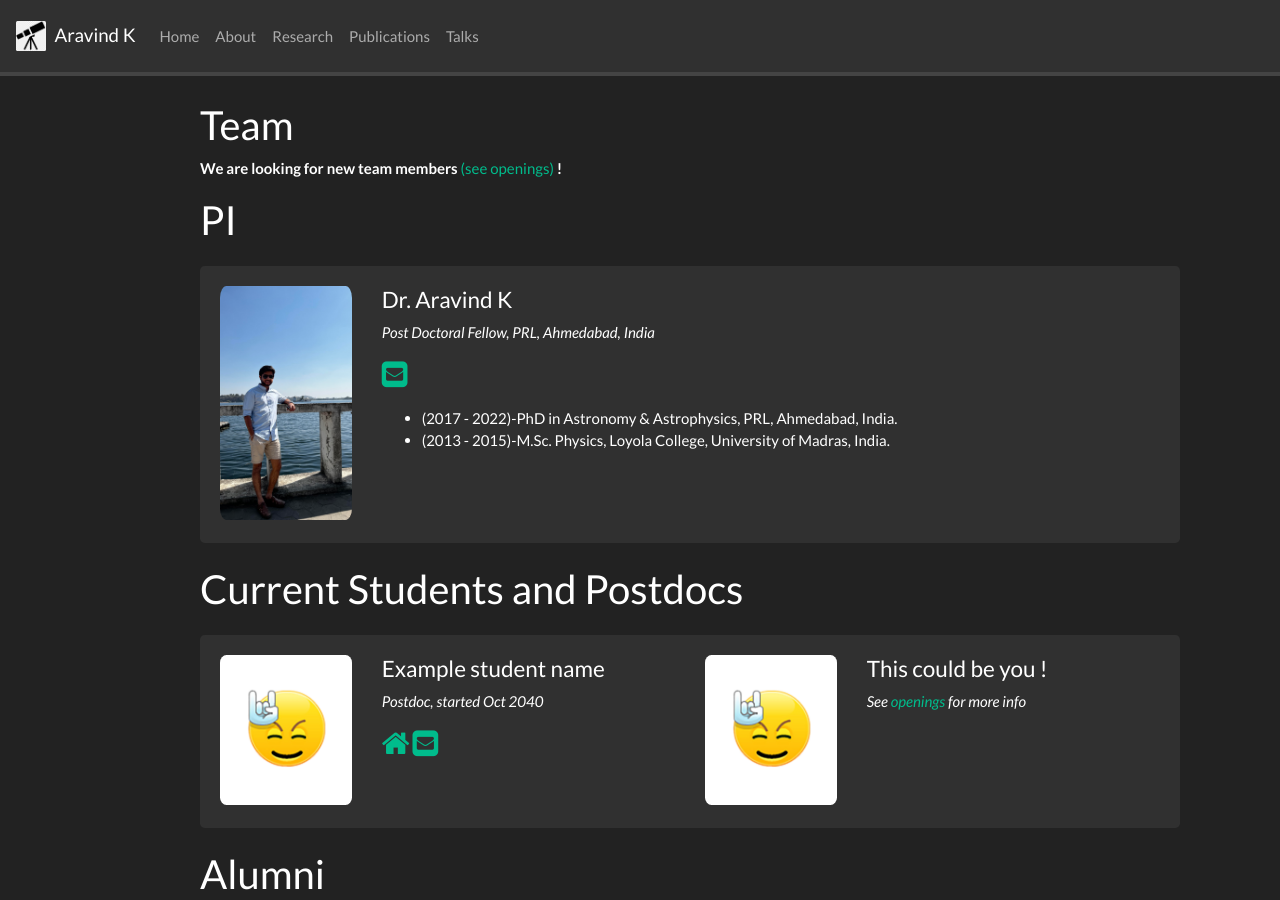
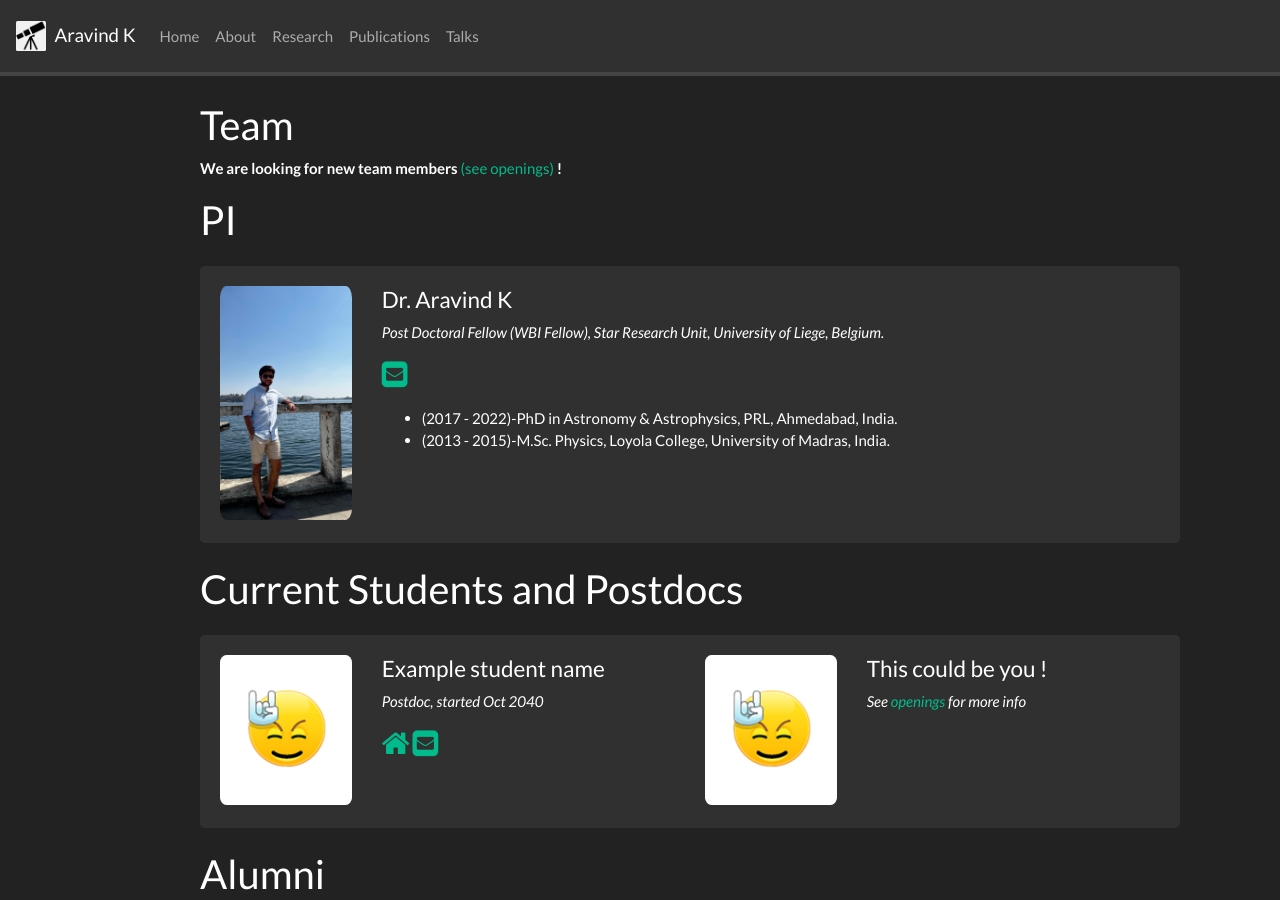
Before and after one commit to DrAravind1192/DrAravind1192.github.io, a Jekyll site: the page built from _pages/team.md, in a window 1280 px wide and 900 px high. Built offline with Jekyll 4.4.1, drawn with Linux system fonts in a browser that asks for light colours; nearby versions of some CDN libraries; a style sheet for code colours, icons or effects is not loaded.

Commit message:
Update pi.yml

```diff
--- a/_data/pi.yml
+++ b/_data/pi.yml
@@ -3,7 +3,7 @@
   photo1: me.jpg
   photo2: bike.jpg
   photo3: mrudangam.jpg
-  info: Post Doctoral Fellow, PRL, Ahmedabad, India
+  info: Post Doctoral Fellow (WBI Fellow), Star Research Unit, University of Liege, Belgium.
   email: aravind139@gmail.com
   #github: https://github.com/
   researchgate: https://www.researchgate.net/profile/Aravind-Krishnakumar
```
